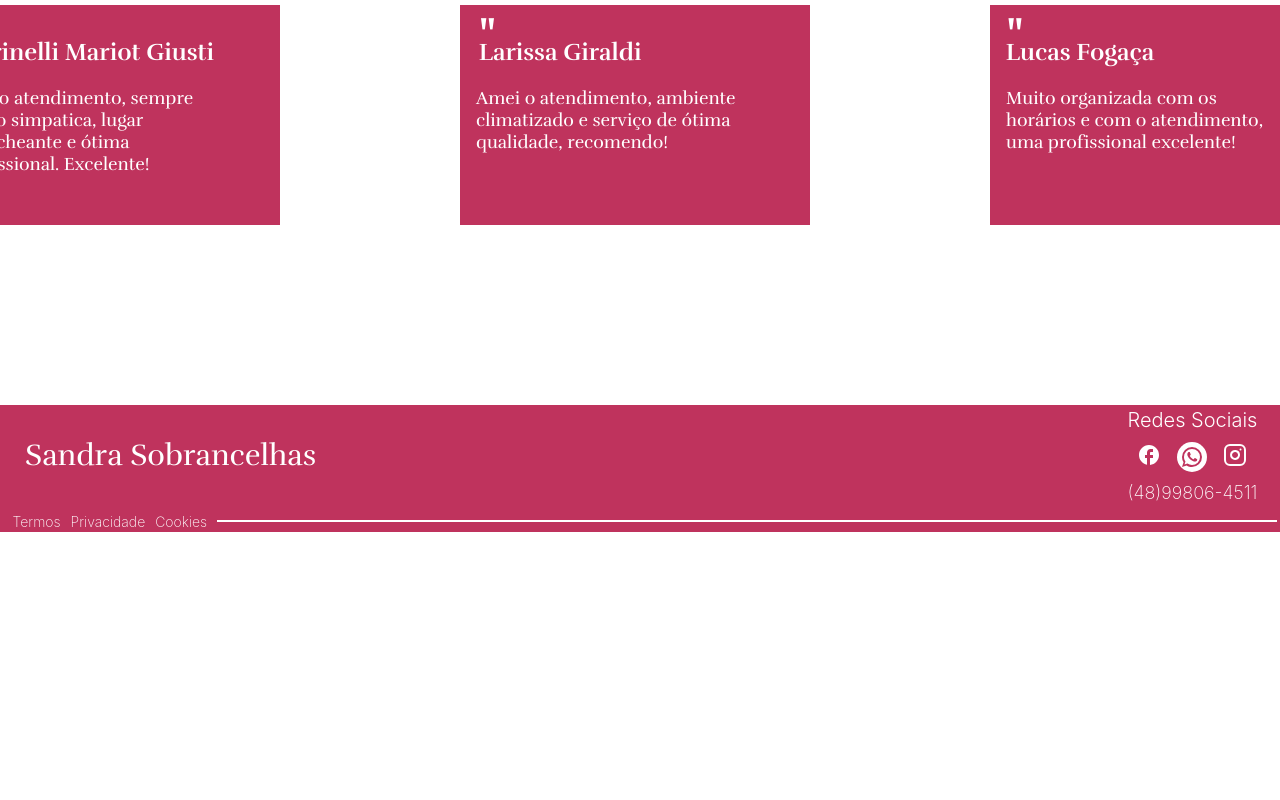
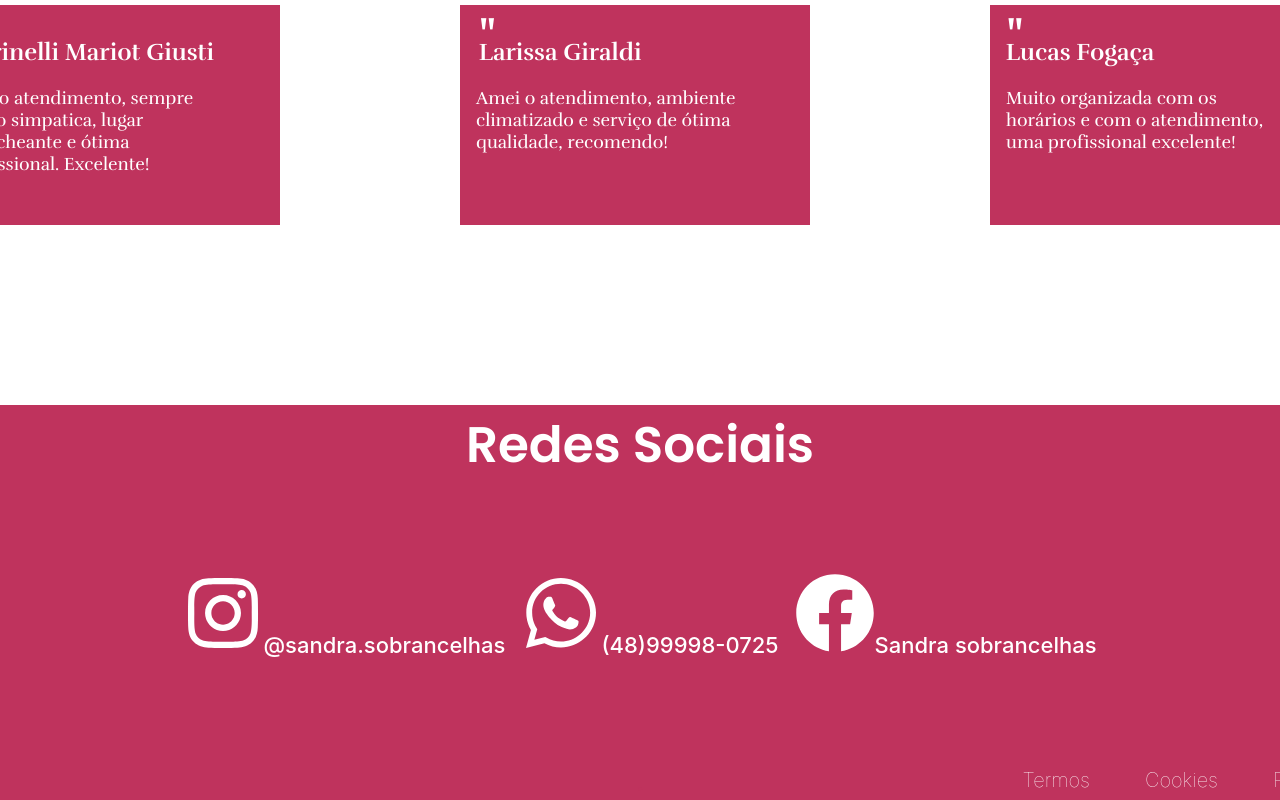
Before and after one commit to FerNogueiraa/Sal-o-de-beleza, a React (Vite) app in the folder interface/: page / in a window 1280 px wide. Shown: the part 2685-3485 px from the top of the page. Before the commit the page ends 3217 px from the top, so only its background shows below. Built offline with nearby package versions, Linux system fonts and the light colour scheme.

Commit message:
fiz as paginas de add funcionario e excluir, fiz tambem o rodape completo e finalizado

```diff
--- a/interface/src/components/footer.jsx
+++ b/interface/src/components/footer.jsx
@@ -1,40 +1,41 @@
 import React from "react";
-import WhatsAppIcon from "@mui/icons-material/WhatsApp";
-import FacebookOutlinedIcon from "@mui/icons-material/FacebookOutlined";
-import { Instagram } from "lucide-react";
 import "../styles/footer.css";
+import { FaInstagram, FaWhatsapp, FaFacebook } from 'react-icons/fa'; // Importação dos ícones
 
 export default function Footer() {
   return (
     <div className="footer">
       <div className="up-content">
-        <h1 className="title footer">Sandra Sobrancelhas</h1>
         <div className="media-social">
           <h3>Redes Sociais</h3>
           <div className="anchor-media">
-            <a href="https://www.facebook.com/sandra.wanderlindfrassetto" target='_blank' rel='noopener noreferrer' className="facebook">
-              <FacebookOutlinedIcon />
+
+          <a href="https://www.instagram.com/sandra.sobrancelhas" target="_blank" rel="noopener noreferrer">
+              <FaInstagram size={80} color="#fff" />
+              <span>@sandra.sobrancelhas</span>
             </a>
-            <a className="whatssap">
-              <WhatsAppIcon />
+            <a href="https://wa.me/48999980725" target="_blank" rel="noopener noreferrer">
+              <FaWhatsapp size={80} color="#fff" />
+              <span>(48)99998-0725</span>
             </a>
-            <a href="https://www.instagram.com/sandra.sobrancelhas/" target='_blank' rel='noopener noreferrer' className="instagram">
-              <Instagram />
+            <a href="https://www.facebook.com/sandrasobrancelhas" target="_blank" rel="noopener noreferrer">
+              <FaFacebook size={80} color="#fff" />
+              <span>Sandra sobrancelhas </span>
             </a>
+
           </div>
-          <a href="tel:+4899806-4511">
-            <p>(48)99806-4511</p>
-          </a>
+
         </div>
       </div>
       <div className="bottom-content">
-        <span className="direitos">
-          <a href="">Termos</a>
-          <a href="">Privacidade</a>
-          <a href="">Cookies</a>
-        </span>
-        <span className="line"></span>
+        <ul className="Direitos">
+          <li>Termos</li>
+          <li>Cookies</li>
+          <li>Privacidade</li>
+        </ul>
+
       </div>
+      <p className="Ponto">.</p>
     </div>
   );
 }
--- a/interface/src/routes/AdicionarFuncionario.jsx
+++ b/interface/src/routes/AdicionarFuncionario.jsx
@@ -16,7 +16,9 @@ export default function AdicionarFuncionario() {
         <Nav />
       </div>
 
-      <div className="DivAdicionar">
+      <div className="DivOpcaoo">
+  <div className="form-container">
+    <h2 className="form-title">Adicionar Funcionário</h2>
     <input
       type="text"
       className="input-field"
@@ -24,10 +26,21 @@ export default function AdicionarFuncionario() {
       value={nomeFuncionario}
       onChange={handleInputChange}
     />
-        <button className="button-option add-employee">
+    <button className="button-optionn delete-employee">
       Adicionar Funcionário
     </button>
   </div>
+
+</div>
+<br />
+  <br />
+  <br />
+  <br />
+  <br />
+  <br />
+  <br />
+  <br />
+  <br />
 
       <div className="footer-position">
         <Footer />
--- a/interface/src/routes/ExcluirFuncionario.jsx
+++ b/interface/src/routes/ExcluirFuncionario.jsx
@@ -17,6 +17,8 @@ export default function ExcluirFuncionario() {
       </div>
 
       <div className="DivOpcaoo">
+  <div className="form-container">
+    <h2 className="form-title">Excluir Funcionário</h2>
     <input
       type="text"
       className="input-field"
@@ -29,6 +31,17 @@ export default function ExcluirFuncionario() {
     </button>
   </div>
 
+</div>
+<br />
+  <br />
+  <br />
+  <br />
+  <br />
+  <br />
+  <br />
+  <br />
+  <br />
+
       <div className="footer-position">
         <Footer />
       </div>
--- a/interface/src/styles/AdicionarFuncionario.css
+++ b/interface/src/styles/AdicionarFuncionario.css
@@ -1,44 +1,52 @@
-.DivAdicionar {
+.DivOpcaoo {
+  display: flex;
+  justify-content: center;
+  align-items: center;
+  margin-top: -700px;
+
+}
+
+.form-container {
+  background-color: #BF335D; /* Cor bordô */
+  padding: 30px;
+  border-radius: 10px; /* Bordas arredondadas para suavidade */
+  box-shadow: 0 4px 10px rgba(0, 0, 0, 0.2); /* Sombra para destaque */
   display: flex;
   flex-direction: column;
   align-items: center;
-    justify-content: center;
-    height: 70vh;
-    margin-top: -570px;
+  gap: 20px; /* Espaçamento entre os elementos */
+  max-width: 400px; /* Largura máxima do formulário */
+  width: 100%; /* Responsivo */
+
+}
+
+.form-title {
+  font-size: 24px;
+  color: #ffffff;
+  margin: 0;
+  text-align: center;
 }
 
 .input-field {
-    width: 250px;
-    padding: 12px;
-    margin-bottom: 15px;
+  width: 100%;
+  padding: 10px 15px;
+  border: none;
+  border-radius: 5px;
   font-size: 16px;
-    border: 1px solid #ddd;
-    border-radius: 8px;
   outline: none;
-    transition: border-color 0.3s ease;
 }
 
-  .input-field:focus {
-    border-color: #BF335D;
-    box-shadow: 0 0 5px#BF335D;
+.button-optionn {
+  background-color: #28a745; /* Cor do botão */
+  color: #fff;
+  padding: 10px 20px;
+  border: none;
+  border-radius: 5px;
+  font-size: 16px;
+  cursor: pointer;
+  transition: background-color 0.3s;
 }
 
-  .button-option {
-    display: flex;
-    align-items: center;
-    justify-content: center;
-    width: 250px;
-    padding: 15px;
-    font-size: 18px;
-    font-weight: bold;
-    color: #ffffff;
-    background-color: #dc3545;
-    border: none;
-    border-radius: 8px;
-    cursor: pointer;
-    transition: background-color 0.3s ease;
+.button-optionn:hover {
+  background-color: #28a745; /* Efeito hover no botão */
 }
-
-  .button-option:hover {
-    opacity: 0.9;
-  }
--- a/interface/src/styles/ExcluirFuncionario.css
+++ b/interface/src/styles/ExcluirFuncionario.css
@@ -1,44 +1,52 @@
 .DivOpcaoo {
+  display: flex;
+  justify-content: center;
+  align-items: center;
+  margin-top: -700px;
+
+}
+
+.form-container {
+  background-color: #BF335D; /* Cor bordô */
+  padding: 30px;
+  border-radius: 10px; /* Bordas arredondadas para suavidade */
+  box-shadow: 0 4px 10px rgba(0, 0, 0, 0.2); /* Sombra para destaque */
   display: flex;
   flex-direction: column;
   align-items: center;
-    justify-content: center;
-    height: 70vh;
-    margin-top: -570px;
+  gap: 20px; /* Espaçamento entre os elementos */
+  max-width: 400px; /* Largura máxima do formulário */
+  width: 100%; /* Responsivo */
+
+}
+
+.form-title {
+  font-size: 24px;
+  color: #ffffff;
+  margin: 0;
+  text-align: center;
 }
 
 .input-field {
-    width: 250px;
-    padding: 12px;
-    margin-bottom: 15px;
+  width: 100%;
+  padding: 10px 15px;
+  border: none;
+  border-radius: 5px;
   font-size: 16px;
-    border: 1px solid #ddd;
-    border-radius: 8px;
   outline: none;
-    transition: border-color 0.3s ease;
-  }
-
-  .input-field:focus {
-    border-color: #BF335D;
-    box-shadow: 0 0 5px#BF335D;
 }
 
 .button-option {
-    display: flex;
-    align-items: center;
-    justify-content: center;
-    width: 250px;
-    padding: 15px;
-    font-size: 18px;
-    font-weight: bold;
-    color: #ffffff;
-    background-color: #dc3545;
+  background-color: #ff4d4d; /* Cor do botão */
+  color: #fff;
+  padding: 10px 20px;
   border: none;
-    border-radius: 8px;
+  border-radius: 5px;
+  font-size: 16px;
   cursor: pointer;
-    transition: background-color 0.3s ease;
+  transition: background-color 0.3s;
 }
 
 .button-option:hover {
-    opacity: 0.9;
+  background-color: #e60000; /* Efeito hover no botão */
 }
--- a/interface/src/styles/footer.css
+++ b/interface/src/styles/footer.css
@@ -1,4 +1,4 @@
-
+@import url('https://fonts.googleapis.com/css2?family=Poppins:ital,wght@0,100;0,200;0,300;0,400;0,500;0,600;0,700;0,800;0,900;1,100;1,200;1,300;1,400;1,500;1,600;1,700;1,800;1,900&family=Roboto:ital,wght@0,100;0,300;0,400;0,500;0,700;0,900;1,100;1,300;1,400;1,500;1,700;1,900&display=swap');
 .footer{
     font-size: 30px;
     padding: 0.2vw;
@@ -12,12 +12,6 @@
         width: 100%;
 }
 
-.up-content{
-    display: flex;
-    align-items: center;
-    justify-content: space-between;
-    padding: 0 20px 0 20px;
-}
 
 .media-social {
     display: flex;
@@ -28,10 +22,10 @@
 }
 
 .media-social h3 {
-    font-weight: 300;
-    font-size: 20px;
+    font-weight: 600;
+    font-size: 50px;
     display: flex;
-
+    font-family: poppins;
     color: #FFFFFF;
 }
 
@@ -48,20 +42,9 @@ color: #FFFFFF;
     display: flex;
     gap: 16px;
     align-items: center;
+    margin-top: 80px;
 }
 
-
-.whatssap {
-    width: 30px;
-    height: 30px;
-    border-radius: 50px;
-    display: flex;
- justify-content: center;
- align-items: center;
-    background-color: #FFFF;
-    color: #BF335D;
-
-}
 
 .bottom-content{
     display: flex;
@@ -69,21 +52,30 @@ color: #FFFFFF;
     margin-top: 10px;
 }
 
-.direitos{
-    display: flex;
-    gap: 10px;
-    padding: 0 10px 0 10px;
-}
+.Direitos {
+    list-style: none; /* Remove os marcadores da lista */
+    display: flex; /* Alinha os itens lado a lado */
+    gap: 55px; /* Espaçamento entre os itens */
+    padding: 0; /* Remove o padding padrão */
+    margin: 0; /* Remove o margin padrão */
+    margin-left: 80%;
+    margin-top: 100px;
+    font-weight: 100;
+  }
 
-.direitos a{
-    font-size: 20px;
-    align-items: center;
+  .Direitos li {
+    color: white; /* Cor da fonte branca */
+    font-size: 20px; /* Tamanho da fonte */
+    cursor: pointer; /* Aponta que é clicável */
+  }
+  .Ponto{
+    margin-top: -30px;
+    color: #BF335D;
+  }
+  .anchor-media a span {
+    font-size: 22px; /* Tamanho do texto */
+    font-weight: 500; /* Peso do texto */
+    display: inline-flex;
+    align-items: center; /* Garante que o texto fique no meio verticalmente */
 
-}
-
-.line{
-    display: flex;
-    border: 1px solid #FFFF;
-height: 1px;
-width: 100%;
-}
+  }
```
Lines whose indentation alone changed are shown as unchanged.
